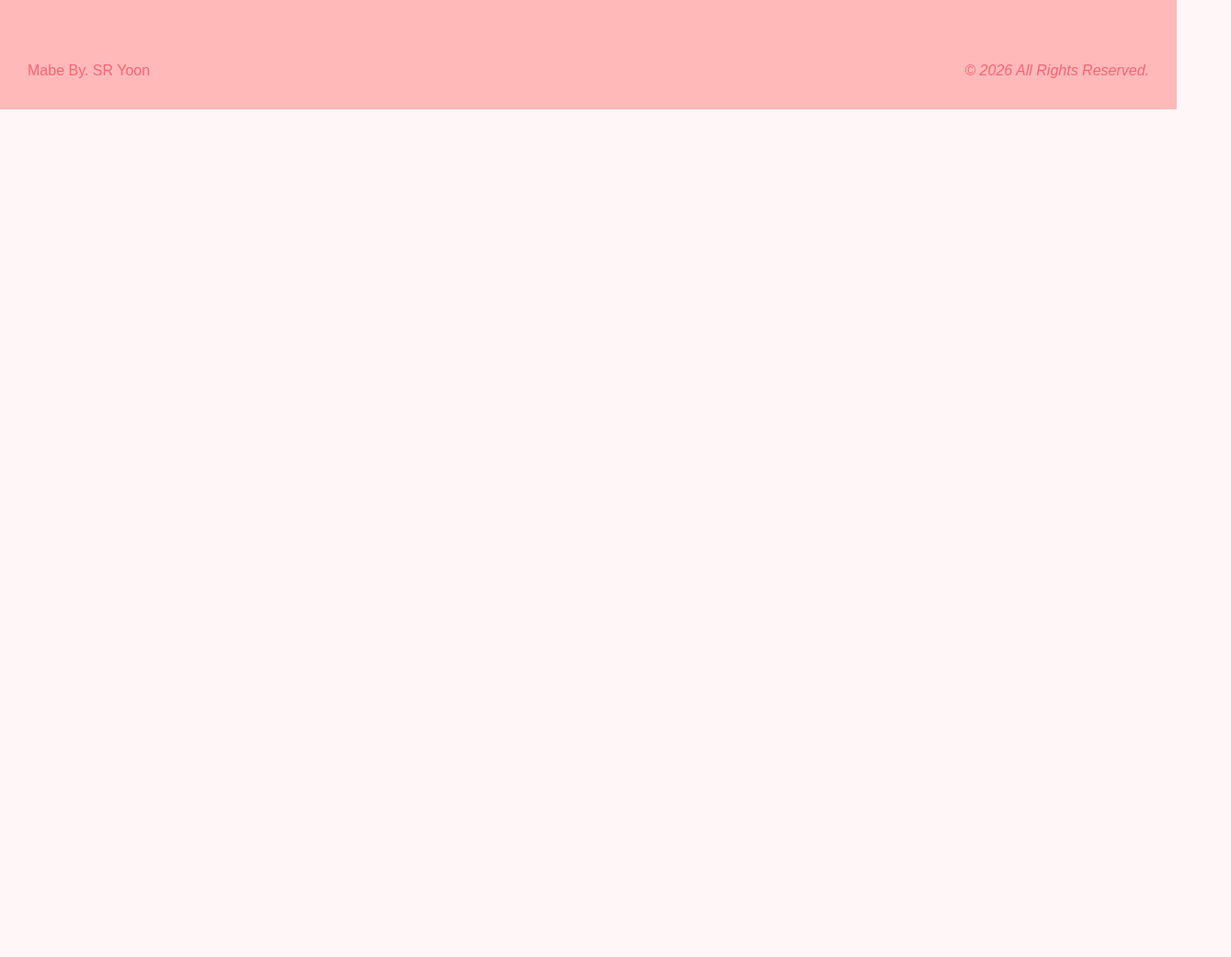
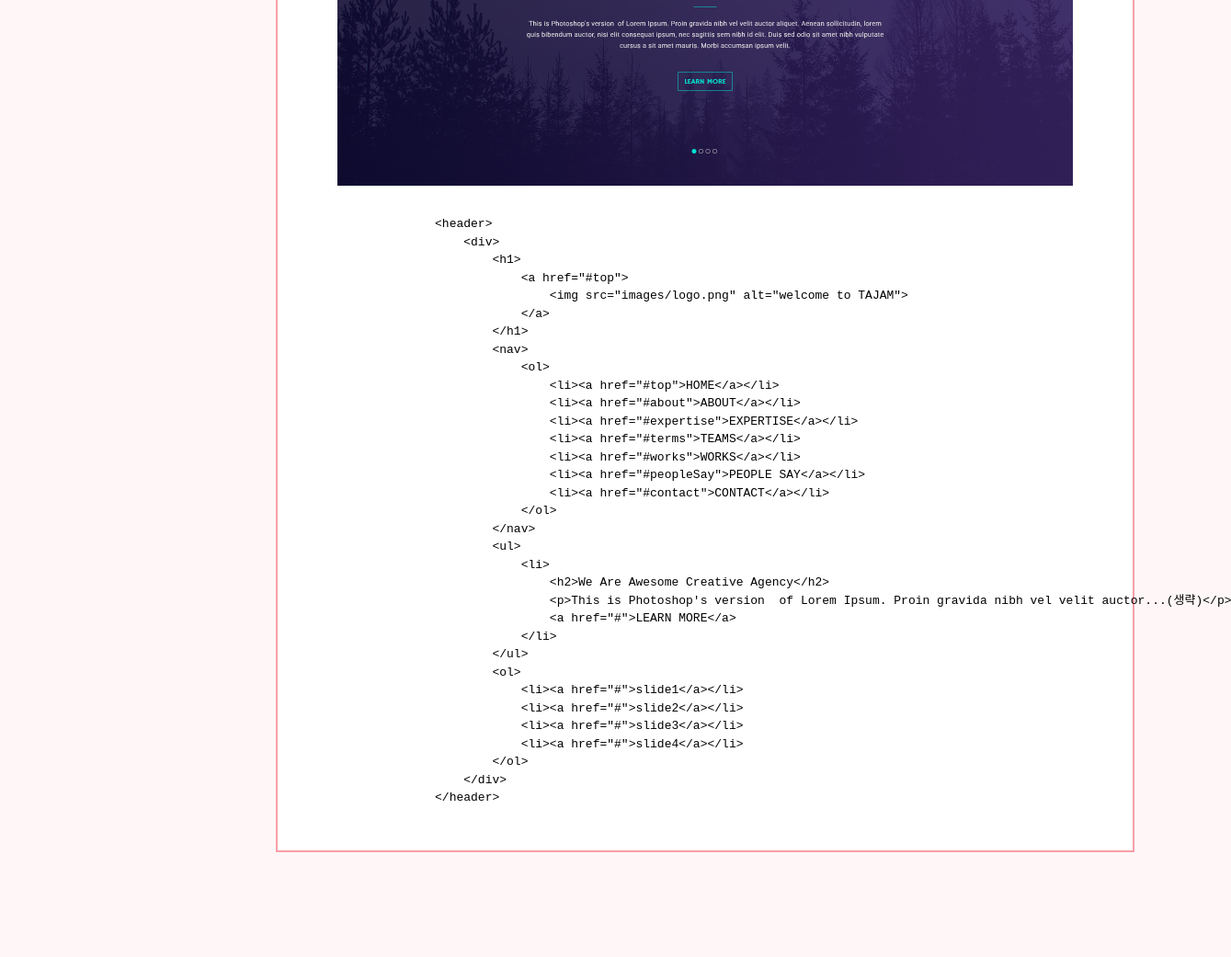
Before and after one commit to BBO121/code_study_SR, a plain HTML site: page pt_main/pages/demo_01.html in a window 1280 px wide. Shown: the part 1119-2160 px from the top of the page at 92% size, 1339 px wide, since content can reach past the window. Before the commit the page ends 1238 px from the top, so only its background shows below. Drawn offline with nearby package versions, Linux system fonts and the light colour scheme; a web font is replaced by a local one.

Commit message:
실습-타잠 하는중

```diff
--- a/pt_main/css/style.css
+++ b/pt_main/css/style.css
@@ -58,7 +58,8 @@ main{
 }
 /* 콘텐츠 - 버튼 */
 .btn-page1,.btn-page2{
-    display: inline-block; border-color: #F98E9A; padding: 8px; border-radius: 5px;
+    display: inline-block;
+    border-color: #F98E9A; padding: 8px; border-radius: 5px;
 }
 .btn-page1{
     background-color: #ffd7d7;
@@ -66,6 +67,17 @@ main{
 .btn-page2{
     background-color: #ffb9b9;
 }
+
+/* 시안 - 버튼 */
+.btn-pt{
+    background-color: #ffd7d7; padding: 8px; border-radius: 5px; border: 2px solid #F98E9A; color: #D74B5A;
+    position: absolute;
+}
+.btn-pt-header{
+    top: 20px;
+    left: 20px;
+}
+
 .contentArea section{
     scroll-margin-top: 30px;
 }
@@ -85,8 +97,14 @@ td,th{
 .html-05-img input{
     width: 350px; height: auto;
 }
-figure img{
-    width: 800px; height: auto;
+.img-box{
+    position: relative; display: inline-block;
+}
+.img-box img{
+    width: 800px; height: auto; display: block;
+}
+.slice-image{
+    width: 800px; height: auto; display: block; margin: 0 auto;
 }
 
 /* 사이드바 영역 */
--- a/pt_main/pages/demo_01.html
+++ b/pt_main/pages/demo_01.html
@@ -51,8 +51,54 @@
                         <span class="material-icons">check_box_outline_blank</span> 스크립트 작성
                     </p>
                 </figcaption>
-                <img src="../images/demo_01_sign.png" alt="tajam's sign">
+                <div class="img-box">
+                    <img src="../images/demo_01_sign.png" alt="tajam's sign">
+                    <a class="btn-pt btn-pt-header" href="#btnPtHeader"><strong>header</strong></a>
+                </div>
             </figure>
+            <section id="btnPtHeader">
+                <h3>header 부분 구조화</h3>
+                <div class="example-box">
+                    <img class='slice-image' src="../images/demo_01_slice01.png" alt="tajam_header">
+                    <pre><code>
+                    &lt;header&gt;
+                        &lt;div&gt;
+                            &lt;h1&gt;
+                                &lt;a href="#top"&gt;
+                                    &lt;img src="images/logo.png" alt="welcome to TAJAM"&gt;
+                                &lt;/a&gt;
+                            &lt;/h1&gt;
+                            &lt;nav&gt;
+                                &lt;ol&gt;
+                                    &lt;li&gt;&lt;a href="#top"&gt;HOME&lt;/a&gt;&lt;/li&gt;
+                                    &lt;li&gt;&lt;a href="#about"&gt;ABOUT&lt;/a&gt;&lt;/li&gt;
+                                    &lt;li&gt;&lt;a href="#expertise"&gt;EXPERTISE&lt;/a&gt;&lt;/li&gt;
+                                    &lt;li&gt;&lt;a href="#terms"&gt;TEAMS&lt;/a&gt;&lt;/li&gt;
+                                    &lt;li&gt;&lt;a href="#works"&gt;WORKS&lt;/a&gt;&lt;/li&gt;
+                                    &lt;li&gt;&lt;a href="#peopleSay"&gt;PEOPLE SAY&lt;/a&gt;&lt;/li&gt;
+                                    &lt;li&gt;&lt;a href="#contact"&gt;CONTACT&lt;/a&gt;&lt;/li&gt;
+                                &lt;/ol&gt;
+                            &lt;/nav&gt;
+                            &lt;ul&gt;
+                                &lt;li&gt;
+                                    &lt;h2&gt;We Are Awesome Creative Agency&lt;/h2&gt;
+                                    &lt;p&gt;This is Photoshop's version  of Lorem Ipsum. Proin gravida nibh vel velit auctor...(생략)&lt;/p&gt;
+                                    &lt;a href="#"&gt;LEARN MORE&lt;/a&gt;
+                                &lt;/li&gt;
+                            &lt;/ul&gt;
+                            &lt;ol&gt;
+                                &lt;li&gt;&lt;a href="#"&gt;slide1&lt;/a&gt;&lt;/li&gt;
+                                &lt;li&gt;&lt;a href="#"&gt;slide2&lt;/a&gt;&lt;/li&gt;
+                                &lt;li&gt;&lt;a href="#"&gt;slide3&lt;/a&gt;&lt;/li&gt;
+                                &lt;li&gt;&lt;a href="#"&gt;slide4&lt;/a&gt;&lt;/li&gt;
+                            &lt;/ol&gt;
+                        &lt;/div&gt;
+                    &lt;/header&gt;
+                    </code></pre>
+                </div>
+
+            </section>
+
         </div>
         <a class="btn-top" href="#topArea">
             <span class="material-symbols-outlined">arrow_circle_up</span>
```
Also changed, not shown: pt_main/images/demo_01_slice01.png (added).
